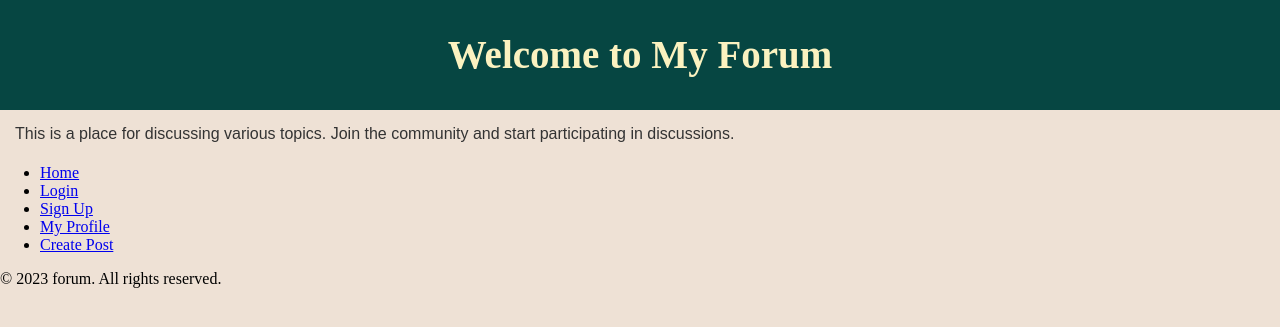
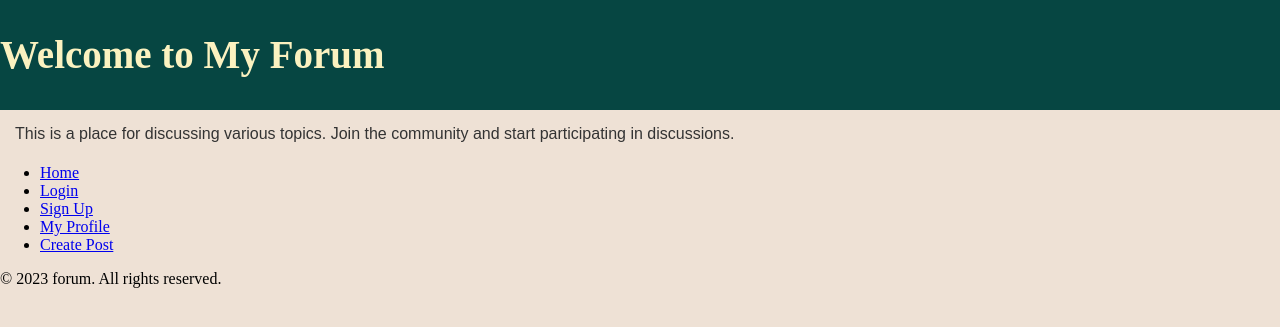
Before and after one commit to MehmetCanOzkuzukiran/Form-Site, a PHP site: page /Home.html in a window 1280 px wide. Shown: the top 327 px of the page. Run offline with PHP 8.4, Linux system fonts and the light colour scheme.

Commit message:
Home to home

```diff
--- a/Home.html
+++ b/Home.html
@@ -7,7 +7,7 @@
     <title>Forum</title>
 
     <!--Link to CSS-->
-    <link rel="stylesheet" type="text/css" href="css/styles.css" />
+    <link rel="stylesheet" type="text/css" href="css/home.css" />
   </head>
 
   <body>
@@ -18,7 +18,8 @@
       This is a place for discussing various topics. Join the community and
       start participating in discussions.<br />
     </p>
-    <nav>
+    <div class="panel-navSticky">
+      <nav class="panel-nav">
         <ul>
           <li><a href="home.html">Home</a></li>
           <li><a href="html/login.html">Login</a></li>
@@ -28,6 +29,7 @@
           <!-- Add more links as needed -->
         </ul>
       </nav>
+    </div>
   </body>
 
   <footer>&copy; 2023 forum. All rights reserved.</footer>
--- a/css/styles.css
+++ b/css/home.css
@@ -22,6 +22,9 @@ body {
   font-size: 26px;
   display: flex;
   align-items: center;
-  justify-content: center;
+  justify-content: left;
   font-weight: normal;
 }
+.panel-navSticky {
+
+}
```
Lines whose indentation alone changed are shown as unchanged.
